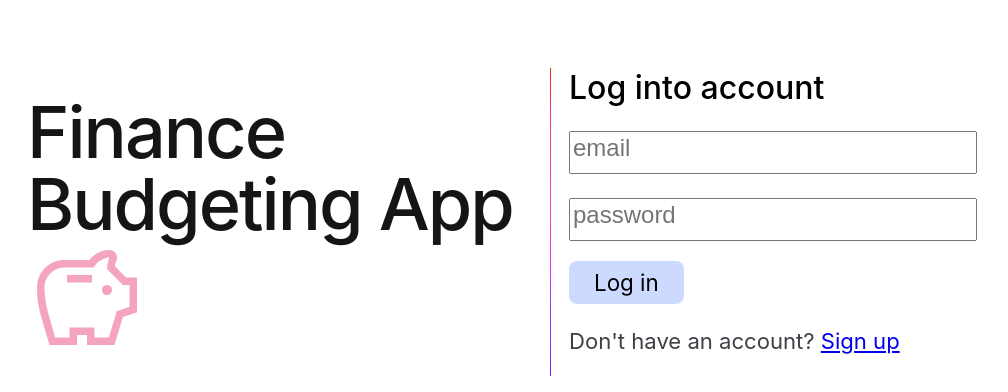
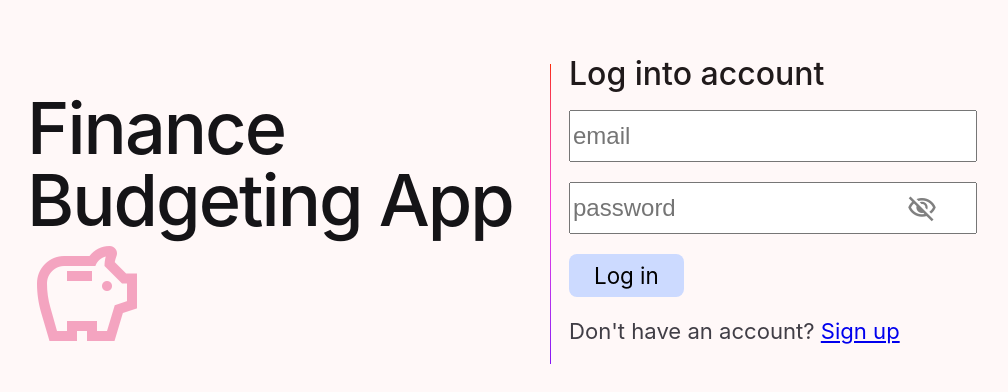
Before and after one commit to CFdefense/smart-finance, an Angular app in the folder frontend/: page /login in a window 1280 px wide. Shown: the part 162-554 px from the top of the page, without its empty margins (138-1146 px from the left). Built offline with nearby package versions, Linux system fonts and the light colour scheme.

Commit message:
added password visibility

```diff
--- a/frontend/angular.json
+++ b/frontend/angular.json
@@ -26,7 +26,7 @@
                 "input": "public"
               }
             ],
-            "styles": ["src/styles.css"]
+            "styles": ["src/material-theme.scss", "src/styles.css"]
           },
           "configurations": {
             "production": {
--- a/frontend/package.json
+++ b/frontend/package.json
@@ -12,10 +12,12 @@
   "private": true,
   "packageManager": "npm@12.2.0",
   "dependencies": {
+    "@angular/cdk": "^22.2.7",
     "@angular/common": "^22.2.0",
     "@angular/compiler": "^22.2.0",
     "@angular/core": "^22.2.0",
     "@angular/forms": "^22.2.0",
+    "@angular/material": "^22.2.7",
     "@angular/platform-browser": "^22.2.0",
     "@angular/router": "^22.2.0",
     "rxjs": "~7.8.0",
--- a/frontend/src/app/signup/signup.css
+++ b/frontend/src/app/signup/signup.css
@@ -26,6 +26,16 @@ main {
   color: #f4a4c0;
   font-size: 200px;
   justify-content: center;
+}
+
+.visibility {
+  color: grey;
+  font-size: 30px;
+}
+
+.visibility_off {
+  color: grey;
+  font-size: 30px;
 }
 
 .help {
@@ -109,7 +119,7 @@ main {
 
 .signup {
   padding-bottom: 10px;
-  margin-top: 0.5em;
+  /* margin-top: 0.5em; */
   font-size: 1.5rem;
   width: 500px;
 }
@@ -195,3 +205,25 @@ main {
     'Segoe UI Symbol';
   padding-top: 20px;
 }
+
+.password-wrapper {
+  position: relative;
+  display: flex;
+  align-items: center;
+  width: 100%;
+}
+
+.password-visibility {
+  position: absolute;
+  right: 10px;
+  background: transparent;
+  border: none;
+  cursor: pointer;
+  padding: 4px;
+  display: flex;
+  align-items: center;
+  justify-content: center;
+  color: #666;
+  transition: color 0.2s ease;
+  padding-right: 30px;
+}
--- a/frontend/src/app/signup/signup.html
+++ b/frontend/src/app/signup/signup.html
@@ -1,7 +1,7 @@
 <head>
   <link
     rel="stylesheet"
-    href="https://fonts.googleapis.com/css2?family=Material+Symbols+Outlined:opsz,wght,FILL,GRAD@20..48,100..700,0..1,-50..200&icon_names=help,savings" />
+    href="https://fonts.googleapis.com/css2?family=Material+Symbols+Outlined:opsz,wght,FILL,GRAD@20..48,100..700,0..1,-50..200&icon_names=help,savings,visibility,visibility_off" />
 </head>
 
 <main class="main">
@@ -63,7 +63,9 @@
           </span>
         </span>
         <br />
+        <div class="password-wrapper">
           <input
+            matInput [type]="hide ? 'password' : 'text'"
             id="password"
             type="password"
             name="password"
@@ -72,8 +74,23 @@
             placeholder="Create a password"
             autocomplete="new-password"
             required />
+            <button
+            type="button"
+            class="password-visibility"
+            (click)="hide = !hide"
+            [attr.aria-label]="hide ? 'Hide password' : 'Show password'"
+          >
+          @if (hide) {
+            <span class="material-symbols-outlined visibility_off" [class]="hide ? 'visibility_off' : 'visibility_off'">visibility_off</span>
+          } @else {
+            <span class="material-symbols-outlined visibility" [class]="hide ? 'visibility_off' : 'visibility'">visibility</span>
+          }
+          </button>
+        </div>
         <br />
+        <div class="password-wrapper">
           <input
+            matInput [type]="hideConfirm ? 'password' : 'text'"
             id="confirmPassword"
             type="password"
             name="confirmPassword"
@@ -82,6 +99,19 @@
             placeholder="Confirm password"
             autocomplete="confirmPassword"
             required />
+          <button
+            type="button"
+            class="password-visibility"
+            (click)="hideConfirm = !hideConfirm"
+            [attr.aria-label]="hideConfirm ? 'Hide password' : 'Show password'"
+          >
+          @if (hideConfirm) {
+            <span class="material-symbols-outlined visibility_off" [class]="hideConfirm ? 'visibility_off' : 'visibility_off'">visibility_off</span>
+          } @else {
+            <span class="material-symbols-outlined visibility" [class]="hideConfirm ? 'visibility_off' : 'visibility'">visibility</span>
+          }
+          </button>
+        </div>
       </div>
 
       <div class="create-account-container">
--- a/frontend/src/app/signup/signup.ts
+++ b/frontend/src/app/signup/signup.ts
@@ -21,6 +21,10 @@ export class Signup {
 
   errorMessage = signal('');
   isSubmitting = signal(false);
+
+  // toggles password visibility
+  hide = true;
+  hideConfirm = true;
 
   onSignup(): void {
     if (this.isSubmitting()) {
--- a/frontend/src/index.html
+++ b/frontend/src/index.html
@@ -11,6 +11,14 @@
       rel="stylesheet"
       href="https://fonts.googleapis.com/css2?family=Material+Symbols+Outlined" />
     <script src="https://cdn.plaid.com/link/v2/stable/link-initialize.js"></script>
+    <link rel="preconnect" href="https://fonts.googleapis.com" />
+    <link rel="preconnect" href="https://fonts.gstatic.com" crossorigin />
+    <link
+      href="https://fonts.googleapis.com/css2?family=Roboto:wght@300;400;500&display=swap"
+      rel="stylesheet" />
+    <link
+      href="https://fonts.googleapis.com/icon?family=Material+Symbols+Outlined"
+      rel="stylesheet" />
   </head>
   <body>
     <app-root></app-root>
--- a/frontend/src/login/login.css
+++ b/frontend/src/login/login.css
@@ -121,6 +121,24 @@ main {
 }
 
 .material-symbols-outlined {
+  font-variation-settings:
+    'FILL' 0,
+    'wght' 400,
+    'GRAD' 0,
+    'opsz' 24;
+}
+
+.visibility {
+  color: grey;
+  font-size: 30px;
+}
+
+.visibility_off {
+  color: grey;
+  font-size: 30px;
+}
+
+.savings {
   color: #f4a4c0;
   font-size: 120px;
 }
@@ -131,8 +149,8 @@ main {
 }
 
 .login {
+  padding-top: 10px;
   padding-bottom: 10px;
-  margin-top: 1em;
   font-size: 1.5rem;
   width: 400px;
 }
@@ -163,6 +181,28 @@ main {
   background-color: rgb(187, 205, 254);
 }
 
+.password-wrapper {
+  position: relative;
+  display: flex;
+  align-items: center;
+  width: 100%;
+}
+
+.password-visibility {
+  position: absolute;
+  right: 10px;
+  background: transparent;
+  border: none;
+  cursor: pointer;
+  padding: 4px;
+  display: flex;
+  align-items: center;
+  justify-content: center;
+  color: #666;
+  transition: color 0.2s ease;
+  padding-right: 30px;
+}
+
 @media screen and (max-width: 1000px) {
   .content {
     flex-direction: column;
--- a/frontend/src/login/login.html
+++ b/frontend/src/login/login.html
@@ -1,14 +1,14 @@
 <head>
   <link
     rel="stylesheet"
-    href="https://fonts.googleapis.com/css2?family=Material+Symbols+Outlined:opsz,wght,FILL,GRAD@20..48,100..700,0..1,-50..200&icon_names=savings" />
+    href="https://fonts.googleapis.com/css2?family=Material+Symbols+Outlined:opsz,wght,FILL,GRAD@20..48,100..700,0..1,-50..200&icon_names=savings,visibility,visibility_off" />
 </head>
 
 <main class="main">
   <div class="content">
     <div class="left-side">
       <h1>Finance Budgeting App</h1>
-      <span class="material-symbols-outlined">savings</span>
+      <span class="material-symbols-outlined savings">savings</span>
     </div>
 
     <div class="divider" role="separator" aria-label="Divider"></div>
@@ -18,6 +18,8 @@
         <div>
           <label class="login-label" for="email">Log into account</label>
         </div>
+
+        <br />
 
         <div>
           <input
@@ -31,16 +33,32 @@
             required />
 
           <br />
+          <br />
 
+          <div class="password-wrapper">
             <input
-            type="password"
+              matInput [type]="hide ? 'password' : 'text'"
               id="password"
               name="password"
               class="login"
               placeholder="password"
               autocomplete="current-password"
               [(ngModel)]="password"
-            required />
+              required
+              />
+              <button
+                type="button"
+                class="password-visibility"
+                (click)="hide = !hide"
+                [attr.aria-label]="hide ? 'Hide password' : 'Show password'"
+              >
+              @if (hide) {
+                <span class="material-symbols-outlined visibility_off" [class]="hide ? 'visibility_off' : 'visibility_off'">visibility_off</span>
+              } @else {
+                <span class="material-symbols-outlined visibility" [class]="hide ? 'visibility_off' : 'visibility'">visibility</span>
+              }
+            </button>
+          </div>
         </div>
 
         <br />
--- a/frontend/src/login/login.ts
+++ b/frontend/src/login/login.ts
@@ -2,9 +2,13 @@ import { Component, inject, signal } from '@angular/core';
 import { Router, RouterLink } from '@angular/router';
 import { FormsModule } from '@angular/forms';
 import { AuthService } from '../app/services/auth.service';
+import { MatFormFieldModule } from '@angular/material/form-field';
+import { MatInputModule } from '@angular/material/input';
+import { MatButtonModule } from '@angular/material/button';
+import { MatIconModule } from '@angular/material/icon';
 
 @Component({
-  imports: [FormsModule, RouterLink],
+  imports: [FormsModule, RouterLink, MatFormFieldModule, MatInputModule, MatButtonModule, MatIconModule],
   selector: 'app-root',
   styleUrl: './login.css',
   templateUrl: './login.html',
@@ -20,6 +24,9 @@ export class Login {
 
   errorMessage = signal('');
   isSubmitting = signal(false);
+
+  // toggles password visibility
+  hide = true;
 
   onLogin(): void {
     if (this.isSubmitting()) {
--- /dev/null
+++ b/frontend/src/material-theme.scss
@@ -0,0 +1,38 @@
+// Include theming for Angular Material with `mat.theme()`.
+// This Sass mixin will define CSS variables that are used for styling Angular Material
+// components according to the Material 3 design spec.
+// Learn more about theming and how to use it for your application's
+// custom components at https://material.angular.dev/guide/theming
+@use '@angular/material' as mat;
+
+html {
+  height: 100%;
+  @include mat.theme(
+    (
+      color: (
+        primary: mat.$rose-palette,
+        tertiary: mat.$red-palette,
+      ),
+      typography: Roboto,
+      density: 0,
+    )
+  );
+}
+
+body {
+  // Default the application to a light color theme. This can be changed to
+  // `dark` to enable the dark color theme, or to `light dark` to defer to the
+  // user's system settings.
+  color-scheme: light;
+
+  // Set a default background, font and text colors for the application using
+  // Angular Material's system-level CSS variables. Learn more about these
+  // variables at https://material.angular.dev/guide/system-variables
+  background-color: var(--mat-sys-surface);
+  color: var(--mat-sys-on-surface);
+  font: var(--mat-sys-body-medium);
+
+  // Reset the user agent margin.
+  margin: 0;
+  height: 100%;
+}
```
Also changed, not shown: 1 other file (tests, documents, lock files or other folders). Lines whose indentation alone changed are shown as unchanged.
